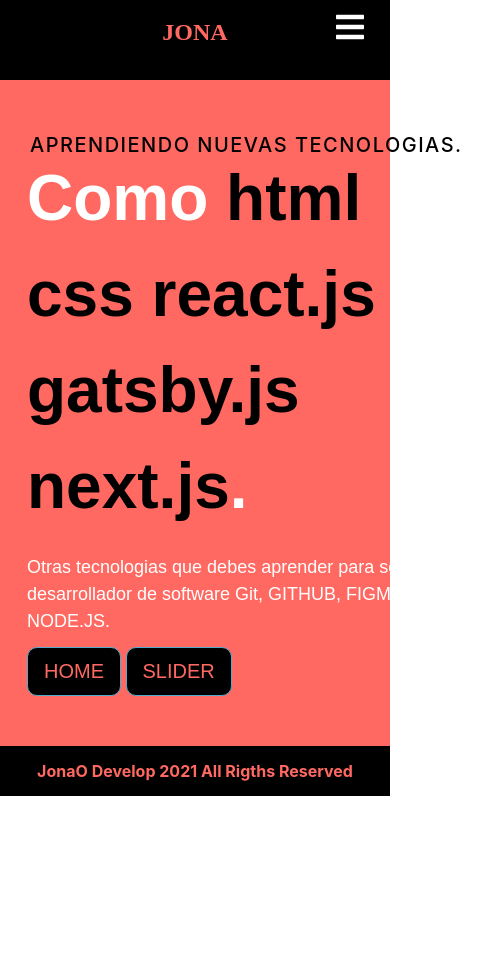
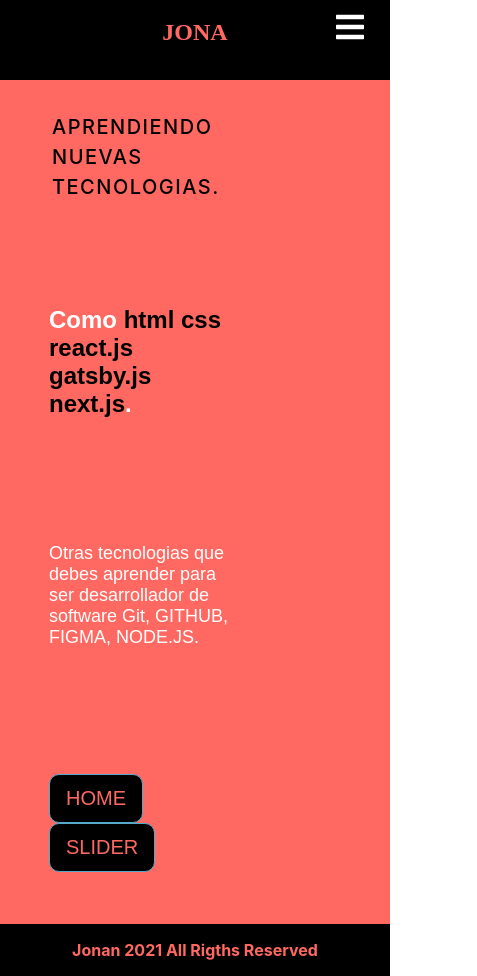
Before and after one commit to jona-ochoa/Next-Blog, a Next.js app: page /About in a window 390 px wide. Shown: the whole page, 477 px wide, since content can reach past the window. Before the commit the page ends 844 px from the top, so only its background shows below. Built offline with nearby package versions, Linux system fonts and the light colour scheme; a web font is replaced by a local one.

Commit message:
commit add responsive

```diff
--- a/components/About.elements.js
+++ /dev/null
@@ -1,69 +0,0 @@
-import styled from "styled-components";
-
-export const AboutContainer = styled.section`
-  width: 100%;
-  height: 100%;
-  background: #ff6961;
-  display: flex;
-  flex-wrap: wrap;
-  flex-direction: row;
-`
-
-export const Aboutspan = styled.span`
-  color: #000;
-`;
-
-export const AboutBg = styled.div`
-
-  @media screen and (max-width: 1024px) {
-    display: none;
-  }
-`;
-
-export const AboutItems = styled.div`
-  flex: 1;
-  padding: 10px;
-  padding-right: 0;
-  display: flex;
-  flex-direction: column;
-  justify-content: space-around;
-  position: relative;
-
-`;
-
-export const TopLine = styled.h5`
-  font-size: 20px;
-  line-height: 30px;
-  letter-spacing: 1.5px;
-  font-weight: 500;
-  color: #000;
-  margin: 40px 10px 0px 20px;
-
-`;
-
-export const AboutH1 = styled.h1`
-  font-family: " Poppins", sans-serif;
-  font-weight: 900;
-  font-size: 64px;
-  line-height: 96px;
-  align-items: center;
-  color: #fff;
-  margin: -10px 0px 20px 17px;
-`;
-
-export const AboutP = styled.p`
-  font-family: "Montserrat", sans-serif;
-  font-style: normal;
-  font-weight: 400;
-  color: #fff;
-  font-size: 18px;
-  line-height: 27px;
-  width: 450px;
-  margin: 0px 0px 12px 17px;
-`;
-
-export const AboutBtn = styled.div`
-  margin: 0px 10px 20px 17px;
-
-
-`;
--- a/components/Footer.js
+++ b/components/Footer.js
@@ -14,13 +14,12 @@ const Title = styled.h1`
   font-size: 1rem;
   color: #ff6961;
   margin: 0;
-  line-height: 1.15;
 `;
 
 function Footer() {
   return (
     <FooterH>
-      <Title>JonaO Develop 2021 All Rigths Reserved</Title>
+      <Title>Jonan 2021 All Rigths Reserved</Title>
     </FooterH>
   );
 }
--- a/pages/About.js
+++ b/pages/About.js
@@ -1,54 +1,101 @@
 import { Button } from "../components/Navbar.elements";
 import Image from "next/image";
 import Link from "next/link";
-import {
-  AboutBtn,
-  AboutContainer,
-  AboutH1,
-  TopLine,
-  AboutBg,
-  AboutItems,
-  AboutP,
-  Aboutspan,
-} from "../components/About.elements.js";
+import styled from "styled-components";
+
+const Container = styled.section`
+ background: #ff6961;
+  min-height: 100vh;
+  padding: 2rem 2rem;
+  flex: 1;
+  display: flex;
+`;
+
+const Aboutspan = styled.span`
+  color: #000;
+`;
+
+const AboutBg = styled.div`
+  @media screen and (max-width: 660px) {
+    display: none;
+  }
+`;
+
+const AboutItems = styled.div`
+  flex: 1;
+  padding: 0px;
+  padding-right: 0;
+  display: flex;
+  flex-direction: column;
+  justify-content: space-between;
+  position: relative;
+`;
+
+const TopLine = styled.h5`
+  font-size: 20px;
+  line-height: 30px;
+  letter-spacing: 1.5px;
+  font-weight: 500;
+  color: #000;
+   margin: 0px 10px 0px 20px;
+`;
+
+const AboutH1 = styled.h1`
+  font-family: " Poppins", sans-serif;
+  font-weight: 900;
+  color: #fff;
+  margin: 0px 0px 20px 17px;
+`;
+
+const AboutP = styled.p`
+  font-family: "Montserrat", sans-serif;
+  color: #fff;
+  font-size: 18px;
+  margin: 0px 0px 12px 17px;
+`;
+
+const AboutBtn = styled.div`
+  margin: 10px 10px 20px 17px;
+`;
+
+
 
 const About = () => {
   return (
     <>
-      <AboutContainer>
+      <Container>
         <AboutItems>
+
           <TopLine>APRENDIENDO NUEVAS TECNOLOGIAS.</TopLine>
           <AboutH1>
             Como <Aboutspan>html css react.js gatsby.js next.js</Aboutspan>.
           </AboutH1>
           <AboutP>
-            Otras tecnologias que debes aprender para ser desarrollador de software
-            Git, GITHUB, FIGMA, NODE.JS.
+            Otras tecnologias que debes aprender para ser desarrollador de
+            software Git, GITHUB, FIGMA, NODE.JS.
           </AboutP>
           <AboutBtn>
             <Link href="/About" passHref>
               <Button primary fontbig>
                 HOME
               </Button>
-            </Link>
-             {" "}
+            </Link>{"  "}
             <Link href="/Example" passHref>
               <Button fontbig>SLIDER</Button>
             </Link>
           </AboutBtn>
+
         </AboutItems>
         <AboutItems>
           <AboutBg>
             <Image
               src="/images/undraw.svg"
               alt="About"
-            width="100%"
-            height="100%"
               layout="fill"
             />
           </AboutBg>
         </AboutItems>
-      </AboutContainer>
+      </Container>
     </>
   );
 };
--- a/pages/Project.js
+++ b/pages/Project.js
@@ -1,10 +1,9 @@
-import Layout from "../components/Layout";
 import styles from "../styles/Home.module.css";
 import styled from "styled-components";
 
 const ProContainer = styled.section`
-   background: #ff6961;
-   min-height: 100vh;
+  background: #ff6961;
+  min-height: 100vh;
   padding: 4rem 2rem;
   flex: 1;
   display: flex;
```
Also changed, not shown: pages/about/About.elements.js (added). Lines whose indentation alone changed are shown as unchanged.
